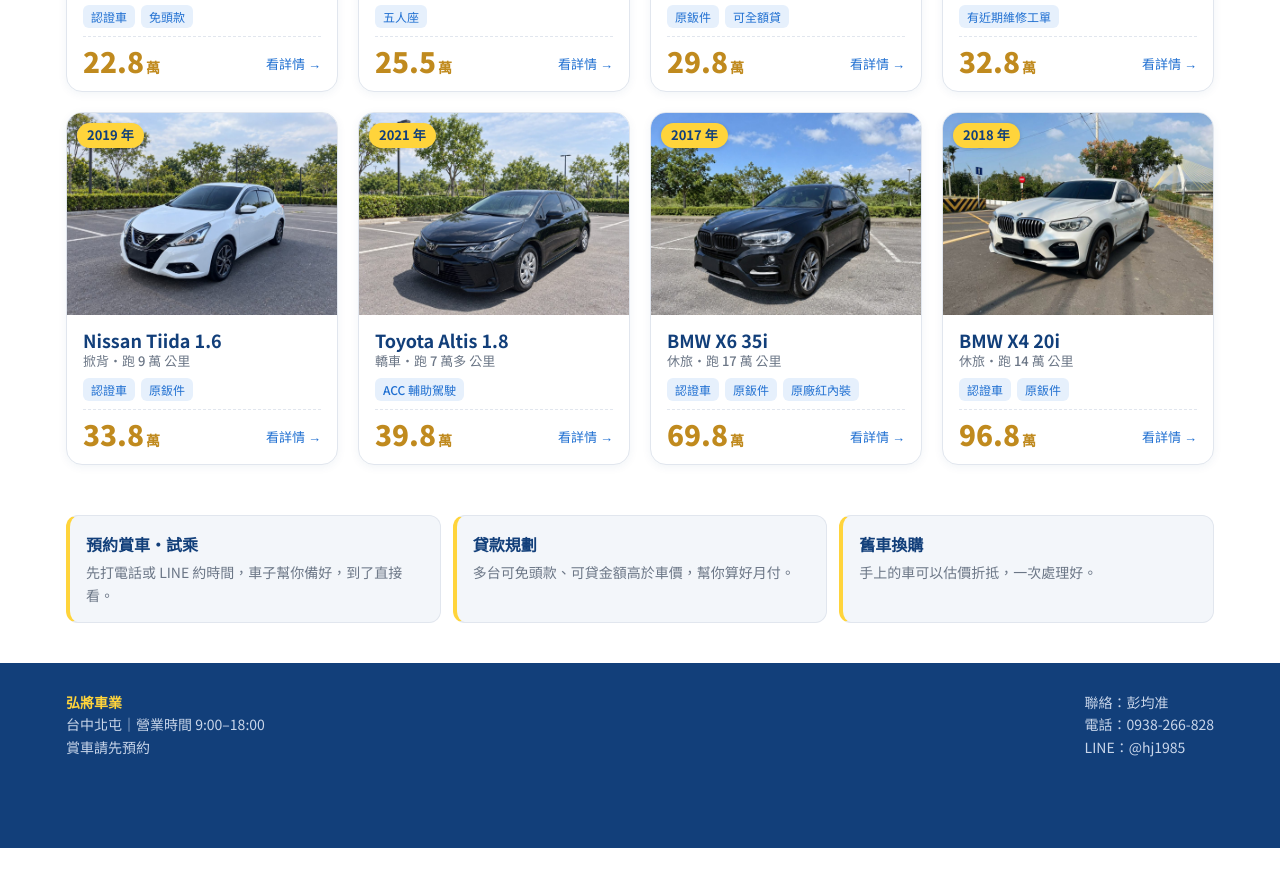
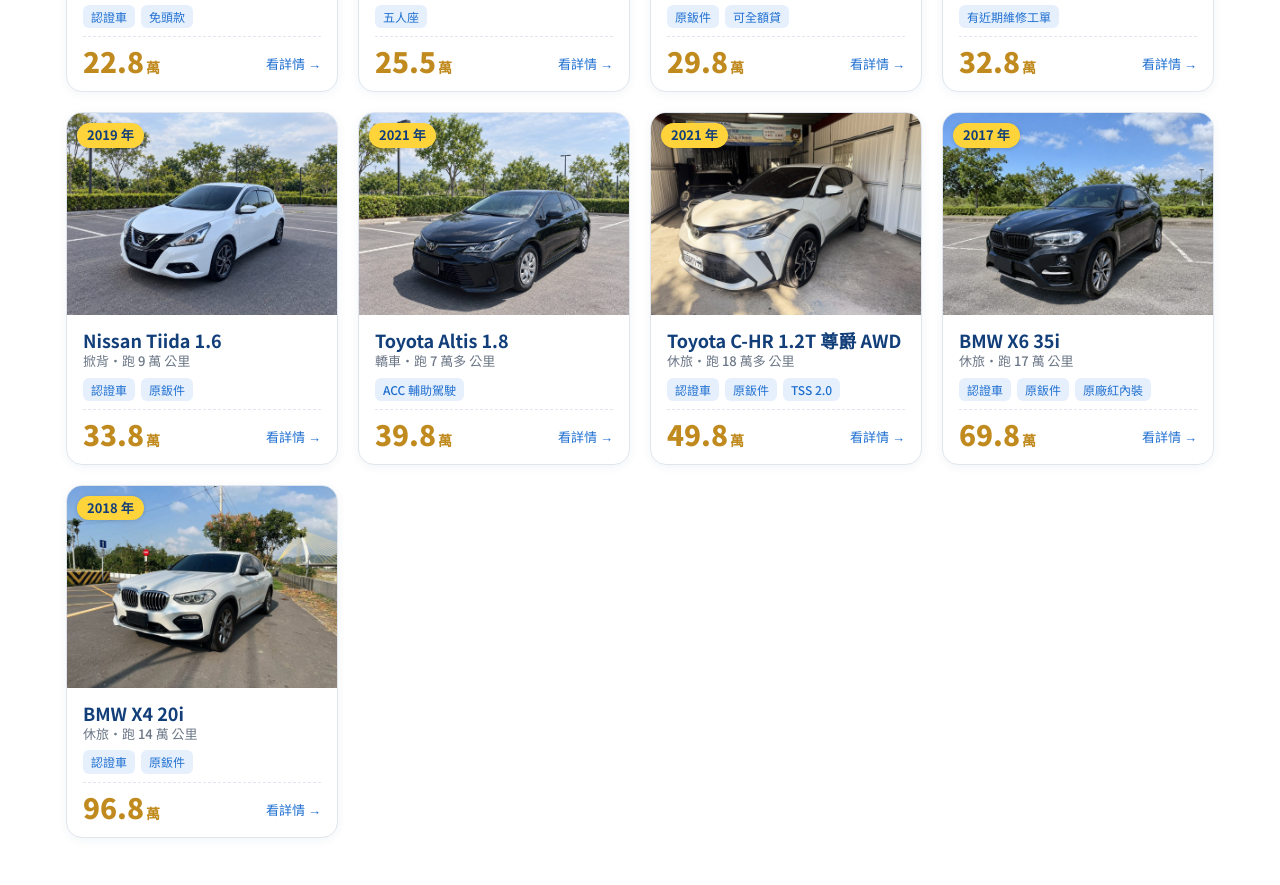
Before and after one commit to hjauto1985/hjauto1985.github.io, a plain HTML site: page index.html in a window 1280 px wide. Shown: the part 958-1843 px from the top of the page. Before the commit the page ends 1806 px from the top, so only its background shows below. Drawn offline with Linux system fonts and the light colour scheme.

Commit message:
上架 2021 Toyota C-HR 1.2T 尊爵 AWD 49.8 萬；單張照片時隱藏切換鈕
Co-Authored-By: Claude Opus 5.5 <noreply@anthropic.com>

```diff
--- a/cars.js
+++ b/cars.js
@@ -3,6 +3,13 @@
 // 封面：預設第 1 張（車頭向左 45 度），要換就加 cover: 3（用第 3 張）
 // 賣掉了：把 sold 改成 true（會顯示「已售出」），或直接刪掉那一段
 const CARS = [
+  {
+    id: 98, photos: ["img/car98_1.jpg"],
+    brand: "Toyota", model: "C-HR 1.2T 尊爵 AWD", year: 2021, km: "18 萬多", price: 49.8, type: "休旅",
+    tags: ["認證車", "原鈑件", "TSS 2.0"],
+    points: ["ACC 全速域跟車、LTA 車道循跡、PCS 預警防護", "摸門感應、一鍵啟動、360 環景", "雙區恆溫空調、皮椅", "1.2T 渦輪，一年稅金 8,640 元"],
+    loan: "銀行可貸 85 萬，還可找 3～40 萬周轉", sold: false
+  },
   {
     id: 96, brand: "BMW", model: "X4 20i", year: 2018, km: "14 萬", price: 96.8, type: "休旅",
     tags: ["認證車", "原鈑件"],
--- a/index.html
+++ b/index.html
@@ -171,7 +171,7 @@ footer strong{color:var(--yellow)}
   </div>
 </div>
 
-<script src="cars.js?v=3"></script>
+<script src="cars.js?v=4"></script>
 <script>
 const PHOTOS = 4; // 每台車的照片數（img/car{id}_1.jpg ~ _4.jpg）
 const grid = document.getElementById('grid');
@@ -209,6 +209,8 @@ function openCar(id){
   const name = `${cur.year} ${cur.brand} ${cur.model}`;
   document.getElementById('mImg').alt = name;
   document.getElementById('thumbs').innerHTML = photos(cur).map((p,k) => `<img src="${p}" data-k="${k}" alt="">`).join('');
+  const multi = photos(cur).length > 1;
+  ['prev','next','thumbs'].forEach(i => document.getElementById(i).style.display = multi ? '' : 'none');
   const msg = encodeURIComponent(`你好，我想詢問 ${name}（${cur.price} 萬）`);
   document.getElementById('info').innerHTML = `
     <h2>${cur.brand} ${cur.model}<small>${cur.year} 年・${cur.type}・跑 ${cur.km} 公里</small></h2>
```
Also changed, not shown: img/car98_1.jpg (added).
